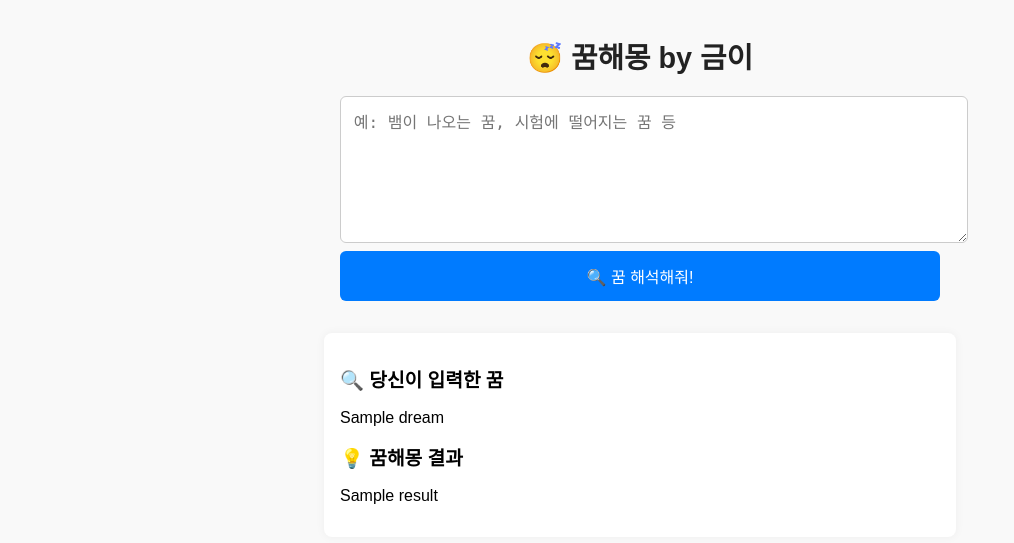
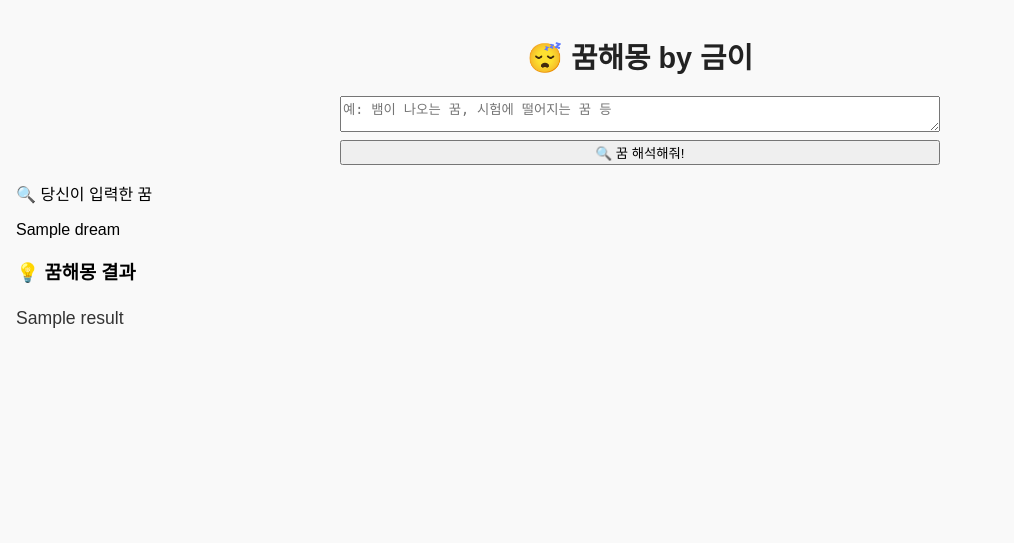
Before and after one commit to a4774a/dream-geumi-final, a FastAPI app: template templates/index.html in a window 1280 px wide. Shown: the top 543 px of the page, without its empty margins (0-1014 px from the left). Run offline with FastAPI, Linux system fonts and the light colour scheme; the template is opened without the code that fills it: most values are stand-ins (such as "Sample title", 1, 10 or a date in 2020).

Commit message:
💄 스타일 수정: 가독성 개선

```diff
--- a/templates/index.html
+++ b/templates/index.html
@@ -26,55 +26,17 @@
       margin: 1rem auto;
     }
 
-    textarea {
-      width: 100%;
-      height: 120px;
-      font-size: 1rem;
-      padding: 0.8rem;
-      border: 1px solid #ccc;
-      border-radius: 6px;
-      resize: vertical;
+    /* ✅ 여기 추가 */
+    .result p {
+      font-size: 1.1rem;
+      line-height: 1.8;
+      margin-bottom: 1rem;
+      color: #333;
+      white-space: pre-wrap;
     }
 
-    button {
-      background-color: #007BFF;
-      color: white;
-      font-size: 1rem;
-      padding: 0.8rem;
-      border: none;
-      border-radius: 6px;
-      cursor: pointer;
-    }
-
-    button:hover {
-      background-color: #0056b3;
-    }
-
-    .result-box {
-      max-width: 600px;
-      margin: 2rem auto;
-      padding: 1rem;
-      background-color: #fff;
-      border-radius: 8px;
-      box-shadow: 0 0 10px rgba(0,0,0,0.05);
-    }
-
-    .section-title {
-      font-weight: bold;
-      margin-top: 1rem;
-      font-size: 1.2rem;
-    }
-
-    @media (max-width: 600px) {
-      h1 {
-        font-size: 1.5rem;
-      }
-      textarea {
-        font-size: 0.95rem;
-      }
-      button {
-        font-size: 0.95rem;
-      }
+    .result strong {
+      color: #007acc;
     }
   </style>
 </head>
@@ -92,9 +54,16 @@
     <div class="section-title">🔍 당신이 입력한 꿈</div>
     <p>{{ dream }}</p>
 
-    <div class="section-title">💡 꿈해몽 결과</div>
-    <p>{{ result }}</p>
+    <!-- 🧠 꿈해몽 결과 출력 부분 -->
+<div class="result">
+    <h3>💡 꿈해몽 결과</h3>
+    {% if result %}
+      {% for paragraph in result.split('\n\n') %}
+        <p>{{ paragraph }}</p>
+      {% endfor %}
+    {% endif %}
   </div>
+
   {% endif %}
 
 </body>
```
